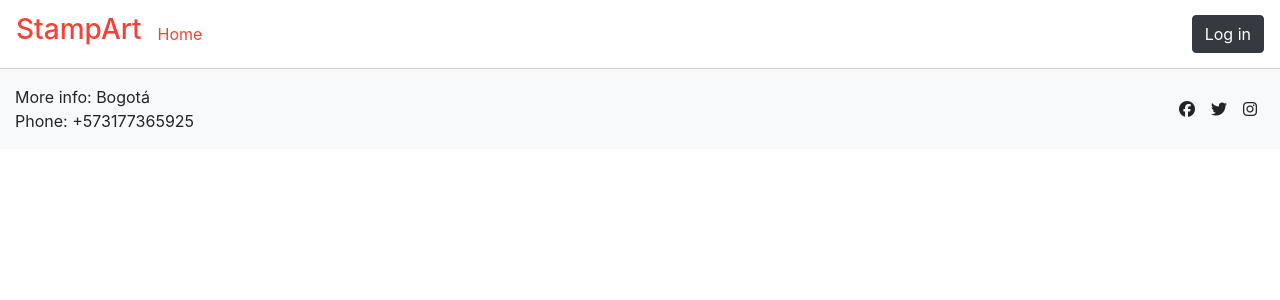
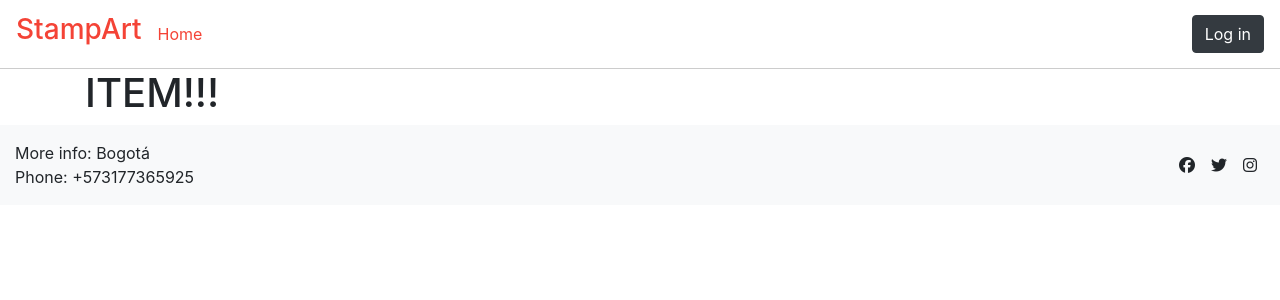
Before and after one commit to yawzyag/StampArt, a React (Create React App) app in the folder FrontEnd/: page /products/25 in a window 1280 px wide. Shown: the top 300 px of the page. Built offline with nearby package versions, Linux system fonts and the light colour scheme.

Commit message:
[Fix] add the path to the items

```diff
--- a/FrontEnd/src/App.js
+++ b/FrontEnd/src/App.js
@@ -6,23 +6,23 @@
 import Navbar from "./components/navbar.component";
 import LogReg from "./log-reg";
 import Home from "./components/home.component";
-import Footer from "./components/footer.component"
+import Footer from "./components/footer.component";
 import Item from "./components/item.component";
-
 
 function App() {
   return (
     <Router>
-      <div>
+      <div className="d-flex flex-column" style={{ height:"100vh" }}>
         <Navbar />
-        <Switch>
-          <div className="container">
+        <div className="container">
+          <Switch>
             <Route path="/" exact component={Home} />
+            <Route path="/products/:id" component={Item} />
             <div className="loginBox">
               <Route path="/login" component={LogReg} />
             </div>
-          </div>
-        </Switch>
+          </Switch>
+        </div>
         <Footer />
       </div>
     </Router>
```
